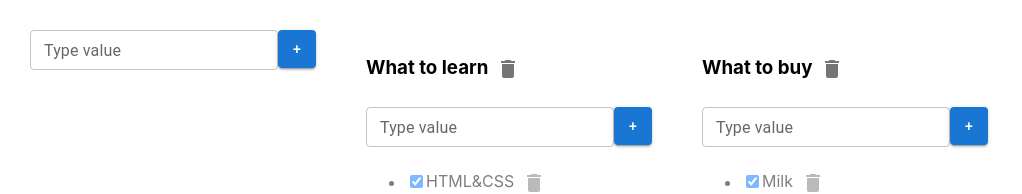
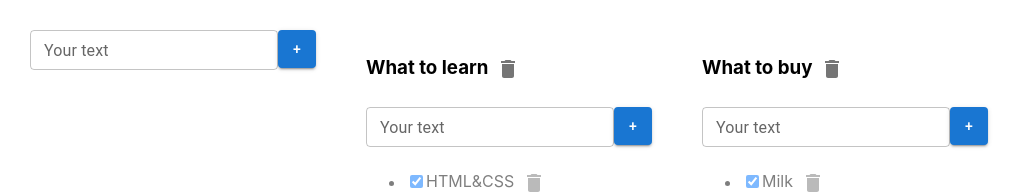
Before and after one commit to Kattekly/Todolist2, a React (Create React App) app: page / in a window 1280 px wide. Shown: the top 194 px of the page, without its empty margins (0-1022 px from the left). Built offline with nearby package versions, Linux system fonts and the light colour scheme.

Commit message:
Lessons-7

```diff
--- a/src/components/Input.tsx
+++ b/src/components/Input.tsx
@@ -42,7 +42,7 @@ export const Input = (props: InputPropsType) => {
             />*/}
 
             <TextField variant="outlined"
-                       label={'Type value'}
+                       label={'Your text'}
                        size="small"
                        value={title}
                        onChange={onChangeHandler}
```
